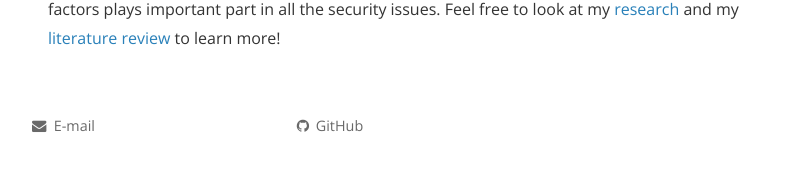
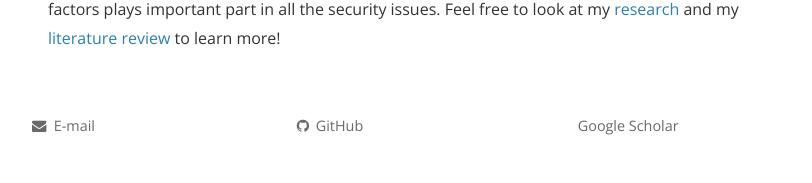
Before and after one commit to jianweihou/jianweihou.github.io, a Jekyll site: the page built from index.html, in a window 1280 px wide. Shown: the part 844-1027 px from the top of the page, without its empty margins (224-1036 px from the left). Built offline with Jekyll 4.4.1, drawn with Linux system fonts in a browser that asks for light colours; nearby versions of some CDN libraries; the list of posts is cut into pages by our own code; comment, search, counter and statistics services are not loaded; a style sheet for code colours, icons or effects is not loaded.

Commit message:
update google scholar

```diff
--- a/_includes/footer.html
+++ b/_includes/footer.html
@@ -9,6 +9,9 @@
       <p><a href="https://github.com/jianweihou/"><i class="fa fa-github"></i> GitHub</a></p>
     </div>
 
+    <div class="site-signature">
+      <p><a href="https://scholar.google.com/citations?user=a11pXbAAAAAJ&hl=zh-CN"><i class="fa fa-google-scholar"></i> Google Scholar</a></p>
+    </div>
 
   </div>
 
```
